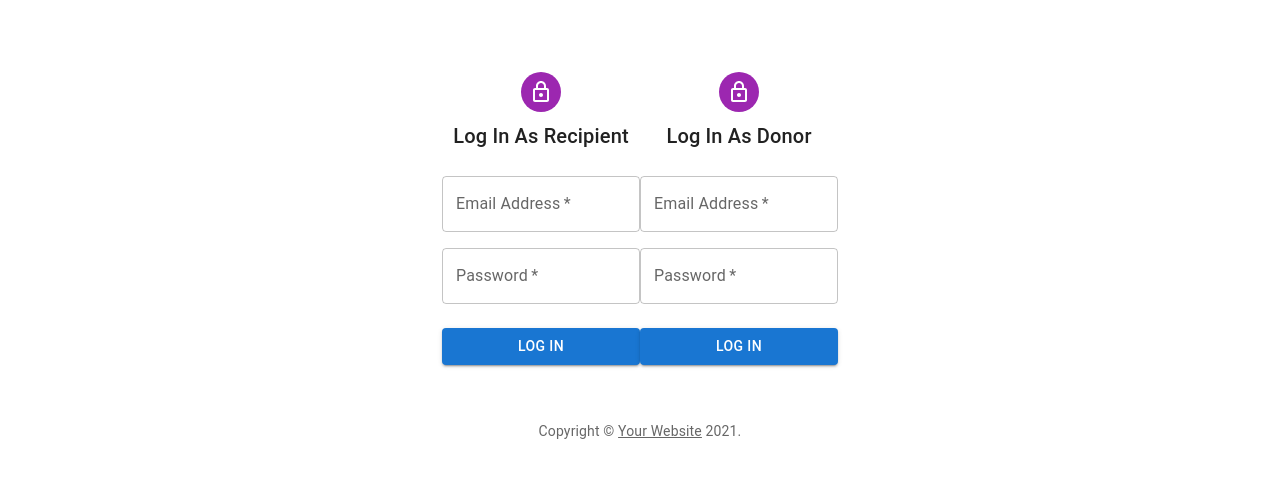
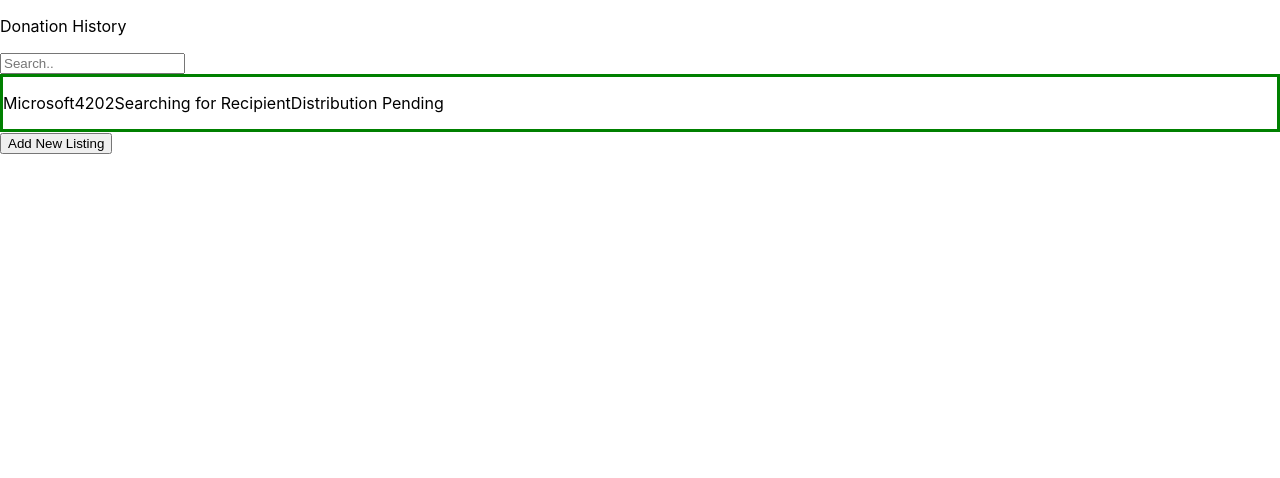
Before and after one commit to jacobcz64/rewired, a React (Create React App) app: page / in a window 1280 px wide. Shown: the top 478 px of the page. Built offline with nearby package versions, Linux system fonts and the light colour scheme.

Commit message:
Add Donation History functionality

```diff
--- a/package.json
+++ b/package.json
@@ -5,6 +5,7 @@
   "dependencies": {
     "@emotion/react": "^11.5.0",
     "@emotion/styled": "^11.3.0",
+    "@material-ui/core": "^4.12.3",
     "@mui/icons-material": "^5.0.4",
     "@mui/material": "^5.0.4",
     "@testing-library/jest-dom": "^5.14.1",
@@ -13,9 +14,9 @@
     "react": "^17.0.2",
     "react-dom": "^17.0.2",
     "react-router-dom": "^5.3.0",
-    "react-scripts": "4.0.3",
+    "react-scripts": "^4.0.3",
+    "styled-components": "^5.3.3",
     "typescript": "^4.4.4",
-    "styled-components": "^5.3.3",
     "web-vitals": "^1.1.2"
   },
   "scripts": {
--- a/src/LoginPage/LoginDialog.tsx
+++ b/src/LoginPage/LoginDialog.tsx
@@ -1,32 +1,33 @@
-import * as React from 'react';
-import Avatar from '@mui/material/Avatar';
-import Button from '@mui/material/Button';
-import CssBaseline from '@mui/material/CssBaseline';
-import TextField from '@mui/material/TextField';
-import FormControlLabel from '@mui/material/FormControlLabel';
-import Checkbox from '@mui/material/Checkbox';
-import Link from '@mui/material/Link';
-import Grid from '@mui/material/Grid';
-import Box from '@mui/material/Box';
-import LockOutlinedIcon from '@mui/icons-material/LockOutlined';
-import Typography from '@mui/material/Typography';
-import Container from '@mui/material/Container';
-import { createTheme, ThemeProvider } from '@mui/material/styles';
+// import * as React from 'react';
+// import Avatar from '@mui/material/Avatar';
+// import Button from '@mui/material/Button';
+// import CssBaseline from '@mui/material/CssBaseline';
+// import TextField from '@mui/material/TextField';
+// import FormControlLabel from '@mui/material/FormControlLabel';
+// import Checkbox from '@mui/material/Checkbox';
+// import Link from '@mui/material/Link';
+// import Grid from '@mui/material/Grid';
+// import Box from '@mui/material/Box';
+// import LockOutlinedIcon from '@mui/icons-material/LockOutlined';
+// import Typography from '@mui/material/Typography';
+// import Container from '@mui/material/Container';
+// import Divider from '@mui/material/Divider';
+// import { createTheme, ThemeProvider } from '@mui/material/styles';
 
-function Copyright(props: any) {
-  return (
-    <Typography variant="body2" color="text.secondary" align="center" {...props}>
-      {'Copyright © '}
-      <Link color="inherit" href="https://mui.com/">
-        Your Website
-      </Link>{' '}
-      {new Date().getFullYear()}
-      {'.'}
-    </Typography>
-  );
-}
+// function Copyright(props: any) {
+//   return (
+//     <Typography variant="body2" color="text.secondary" align="center" {...props}>
+//       {'Copyright © '}
+//       <Link color="inherit" href="https://mui.com/">
+//         Your Website
+//       </Link>{' '}
+//       {new Date().getFullYear()}
+//       {'.'}
+//     </Typography>
+//   );
+// }
 
-const theme = createTheme();
+// const theme = createTheme();
 
 export default function LoginDialog() {
   // const handleSubmit = (event: React.FormEvent<HTMLFormElement>) => {
@@ -40,116 +41,118 @@ export default function LoginDialog() {
   // };
 
   return (
-    <ThemeProvider theme={theme}>
-      <Container component="main" maxWidth="xs">
-        <CssBaseline />
-        <Box
-          sx={{
-            display: 'flex',
-            flexDirection: 'row',
-            alignItems: 'stretch'
-          }}
-        >
-          <Box
-            sx={{
-              marginTop: 8,
-              display: 'flex',
-              flexDirection: 'column',
-              alignItems: 'center',
-              flexWrap: 'nowrap'
-            }}
-          >
-            <Avatar sx={{ m: 1, bgcolor: 'secondary.main' }}>
-              <LockOutlinedIcon />
-            </Avatar>
-            <Typography component="h1" variant="h6">
-              Log In As Recipient
-            </Typography>
-            <Box component="form" noValidate sx={{ mt: 3 }}>
-              <Grid container spacing={2}>
-                <Grid item xs={12}>
-                  <TextField
-                    required
-                    fullWidth
-                    id="email"
-                    label="Email Address"
-                    name="email"
-                    autoComplete="email"
-                  />
-                </Grid>
-                <Grid item xs={12}>
-                  <TextField
-                    required
-                    fullWidth
-                    name="password"
-                    label="Password"
-                    type="password"
-                    id="password"
-                    autoComplete="new-password"
-                  />
-                </Grid>
-              </Grid>
-              <Button
-                type="submit"
-                fullWidth
-                variant="contained"
-                sx={{ mt: 3, mb: 2 }}
-              >
-                Log In
-              </Button>
-            </Box>
-          </Box>
-          <Box
-            sx={{
-              marginTop: 8,
-              display: 'flex',
-              flexDirection: 'column',
-              alignItems: 'center',
-            }}
-          >
-            <Avatar sx={{ m: 1, bgcolor: 'secondary.main' }}>
-              <LockOutlinedIcon />
-            </Avatar>
-            <Typography component="h1" variant="h6">
-              Log In As Donor
-            </Typography>
-            <Box component="form" noValidate sx={{ mt: 3 }}>
-              <Grid container spacing={2}>
-                <Grid item xs={12}>
-                  <TextField
-                    required
-                    fullWidth
-                    id="email"
-                    label="Email Address"
-                    name="email"
-                    autoComplete="email"
-                  />
-                </Grid>
-                <Grid item xs={12}>
-                  <TextField
-                    required
-                    fullWidth
-                    name="password"
-                    label="Password"
-                    type="password"
-                    id="password"
-                    autoComplete="new-password"
-                  />
-                </Grid>
-              </Grid>
-              <Button
-                type="submit"
-                fullWidth
-                variant="contained"
-                sx={{ mt: 3, mb: 2 }}
-              >
-                Log In
-              </Button>
-            </Box>
-          </Box>
-        </Box>
-        <Copyright sx={{ mt: 5 }} />
-      </Container>
-    </ThemeProvider>
+    <div></div>
+    // <ThemeProvider theme={theme}>
+    //   <Container component="main" maxWidth="xs">
+    //     <CssBaseline />
+    //     <Box
+    //       sx={{
+    //         display: 'flex',
+    //         flexDirection: 'row',
+    //         alignItems: 'stretch'
+    //       }}
+    //     >
+    //       <Box
+    //         sx={{
+    //           marginTop: 8,
+    //           display: 'flex',
+    //           flexDirection: 'column',
+    //           alignItems: 'center',
+    //           flexWrap: 'nowrap'
+    //         }}
+    //       >
+    //         <Avatar sx={{ m: 1, bgcolor: 'secondary.main' }}>
+    //           <LockOutlinedIcon />
+    //         </Avatar>
+    //         <Typography component="h1" variant="h6">
+    //           Log In As Recipient
+    //         </Typography>
+    //         <Box component="form" noValidate sx={{ mt: 3 }}>
+    //           <Grid container spacing={2}>
+    //             <Grid item xs={12}>
+    //               <TextField
+    //                 required
+    //                 fullWidth
+    //                 id="email"
+    //                 label="Email Address"
+    //                 name="email"
+    //                 autoComplete="email"
+    //               />
+    //             </Grid>
+    //             <Grid item xs={12}>
+    //               <TextField
+    //                 required
+    //                 fullWidth
+    //                 name="password"
+    //                 label="Password"
+    //                 type="password"
+    //                 id="password"
+    //                 autoComplete="new-password"
+    //               />
+    //             </Grid>
+    //           </Grid>
+    //           <Button
+    //             type="submit"
+    //             fullWidth
+    //             variant="contained"
+    //             sx={{ mt: 3, mb: 2 }}
+    //           >
+    //             Log In
+    //           </Button>
+    //         </Box>
+    //       </Box>
+    //       <Divider orientation='vertical' flexItem/>
+    //       <Box
+    //         sx={{
+    //           marginTop: 8,
+    //           display: 'flex',
+    //           flexDirection: 'column',
+    //           alignItems: 'center',
+    //         }}
+    //       >
+    //         <Avatar sx={{ m: 1, bgcolor: 'secondary.main' }}>
+    //           <LockOutlinedIcon />
+    //         </Avatar>
+    //         <Typography component="h1" variant="h6">
+    //           Log In As Donor
+    //         </Typography>
+    //         <Box component="form" noValidate sx={{ mt: 3 }}>
+    //           <Grid container spacing={2}>
+    //             <Grid item xs={12}>
+    //               <TextField
+    //                 required
+    //                 fullWidth
+    //                 id="email"
+    //                 label="Email Address"
+    //                 name="email"
+    //                 autoComplete="email"
+    //               />
+    //             </Grid>
+    //             <Grid item xs={12}>
+    //               <TextField
+    //                 required
+    //                 fullWidth
+    //                 name="password"
+    //                 label="Password"
+    //                 type="password"
+    //                 id="password"
+    //                 autoComplete="new-password"
+    //               />
+    //             </Grid>
+    //           </Grid>
+    //           <Button
+    //             type="submit"
+    //             fullWidth
+    //             variant="contained"
+    //             sx={{ mt: 3, mb: 2 }}
+    //           >
+    //             Log In
+    //           </Button>
+    //         </Box>
+    //       </Box>
+    //     </Box>
+    //     <Copyright sx={{ mt: 5 }} />
+    //   </Container>
+    // </ThemeProvider>
   );
 }
--- /dev/null
+++ b/src/components/DonationHistory/CreateEntryDialog.tsx
@@ -0,0 +1,57 @@
+import {
+    Button,
+    Dialog,
+    DialogActions,
+    DialogContent,
+    DialogContentText,
+    DialogTitle,
+  } from "@material-ui/core";
+
+  interface CancelConfirmDialogProps {
+    open: boolean;
+    text: string;
+    handleCancel: () => void;
+    handleConfirm: (deviceName: string, quantity: number) => void;
+  }
+
+  /**
+   * Dialog to add a new listing
+   */
+  export default function CancelConfirmDialog(props: CancelConfirmDialogProps) {
+    return (
+      <Dialog
+        open={props.open}
+        onClose={props.handleCancel}
+        aria-labelledby="alert-dialog-title"
+        aria-describedby="alert-dialog-description"
+      >
+        <DialogTitle id="alert-dialog-title">
+          Add a new listing
+        </DialogTitle>
+        <input id='name-input' type='text' placeholder='Device Name...'></input>
+        <input id='quantity-input' type='number' placeholder='Quantity...'></input>
+        <DialogActions>
+          <Button
+            onClick={props.handleCancel}
+            variant="outlined"
+            color="primary"
+          >
+            Cancel
+          </Button>
+          <Button
+            onClick={() => {
+              let nameInput: HTMLInputElement | null = document.getElementById('name-input') as HTMLInputElement;
+              let quantityInput: HTMLInputElement | null = document.getElementById('quantity-input') as HTMLInputElement;
+              if (nameInput && quantityInput) {
+                props.handleConfirm(nameInput.value, Number(quantityInput.value));
+              } else {
+                props.handleCancel();
+              }
+            }}
+          >
+            Add New Listing
+          </Button>
+        </DialogActions>
+      </Dialog>
+    );
+  }
--- /dev/null
+++ b/src/components/DonationHistory/DonationHistory.tsx
@@ -0,0 +1,38 @@
+import HistoryEntry from './HistoryEntry';
+import { useState } from 'react';
+import "./history.css";
+import CreateEntryDialog from './CreateEntryDialog'
+
+
+export default function DonationHistory() {
+    const [history, setHistory] = useState([<HistoryEntry name='Microsoft' quantity={420} date='2'/>]);
+    const [dialogIsOpen, setDialogIsOpen] = useState(false);
+
+    // Use something like this to add entries
+    // setHistory(history.concat([<HistoryEntry name='Google' quantity={2} date='3'/>]))
+    const handleCancel = () => {
+        setDialogIsOpen(false);
+    }
+    const handleConfirm = (deviceName: string, quantity: number) => {
+        let today = new Date();
+        let date = (today.getMonth() + 1) + "/" + today.getDate() + "/" + today.getFullYear();
+        setHistory(history.concat([<HistoryEntry name={deviceName} quantity={quantity} date={date}/>]))
+        setDialogIsOpen(false);
+    }
+    return (
+        <div>
+            <p>Donation History</p>
+            <input type="text" placeholder="Search.."></input>
+            <div id='history'>
+                {history}
+            </div>
+            <button onClick={() => {
+                setDialogIsOpen(true);
+            }}>Add New Listing</button>
+            <CreateEntryDialog open={dialogIsOpen}
+                               text="Add new listing"
+                               handleCancel={handleCancel}
+                               handleConfirm={handleConfirm}/>
+        </div>
+    );
+}
--- /dev/null
+++ b/src/components/DonationHistory/HistoryEntry.tsx
@@ -0,0 +1,22 @@
+interface HistoryEntryProps {
+    name: string,
+    quantity: number,
+    date: string,
+    recipientFoundDate?: string,
+    deliveredDate?: string
+}
+
+export default function HistoryEntry(props: HistoryEntryProps) {
+    let recipientStatus = props.recipientFoundDate ? (<p>${props.recipientFoundDate}</p>) : (<p>Searching for Recipient</p>);
+    let deliveryStatus = props.deliveredDate ? (<p>${props.deliveredDate}</p>) : (<p>Distribution Pending</p>);
+
+    return (
+        <div id='entry'>
+            <p>{props.name}</p>
+            <p>{props.quantity}</p>
+            <p>{props.date}</p>
+            {recipientStatus}
+            {deliveryStatus}
+        </div>
+    );
+}
--- /dev/null
+++ b/src/components/DonationHistory/history.css
@@ -0,0 +1,11 @@
+#history {
+    border-color: green;
+}
+
+#entry {
+    border-style: solid;
+    border-color: green;
+    display: flex;
+    flex-direction: row;
+    align-items: center;
+}
--- a/src/index.js
+++ b/src/index.js
@@ -2,14 +2,18 @@ import React from 'react';
 import ReactDOM from 'react-dom';
 import './index.css';
 import LoginDialog from './LoginPage/LoginDialog'
+import DonationHistory from './components/DonationHistory/DonationHistory'
 import reportWebVitals from './reportWebVitals';
 
 ReactDOM.render(
   // <React.StrictMode>
   //   <App />
   // </React.StrictMode>,
+  // <React.StrictMode>
+  //   <LoginDialog />
+  // </React.StrictMode>,
   <React.StrictMode>
-    <LoginDialog />
+    <DonationHistory />
   </React.StrictMode>,
   document.getElementById('root')
 );
```
Also changed, not shown: 1 other file (tests, documents, lock files or other folders).
